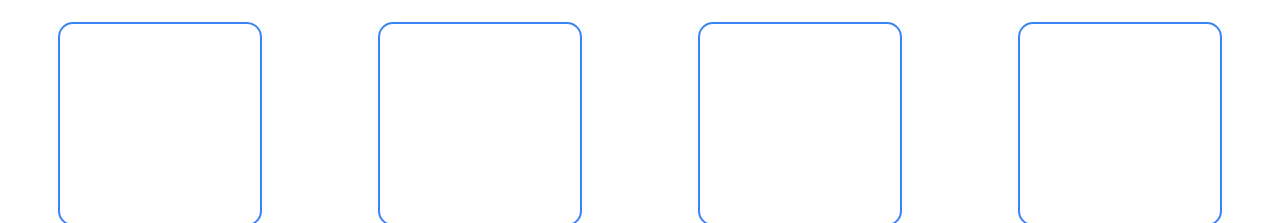
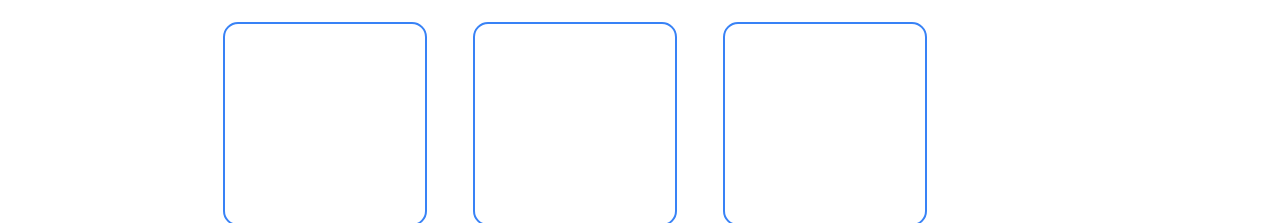
Before and after one commit to Gurtajs/Landing-page, a plain HTML site: page index.html in a window 1280 px wide. Shown: the part 527-750 px from the top of the page. Drawn offline with Linux system fonts and the light colour scheme.

Commit message:
Add files via upload

```diff
--- a/page.css
+++ b/page.css
@@ -109,14 +109,14 @@ body {
     display: flex;
     flex-direction: column;
     align-items: center;
-    width: 250px;
-    flex: 1 1 auto;
+    max-width: 250px;
 
 }
 
 .wholepics {
+    padding-left: 200px;
+    padding-right: 200px;
     display: flex;
-    justify-content: center;
     padding-top: 25px;
     margin-bottom: 100px;
     flex-wrap: wrap;
```
Also changed, not shown: index.html (+1 -0 lines).
